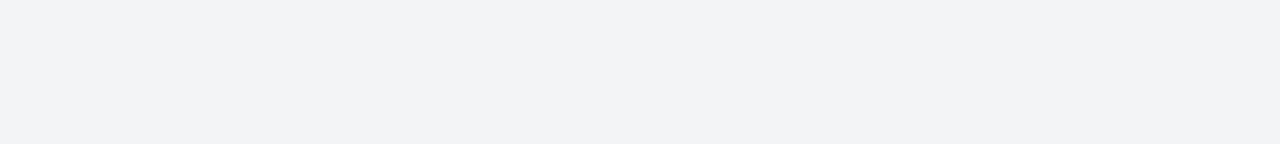
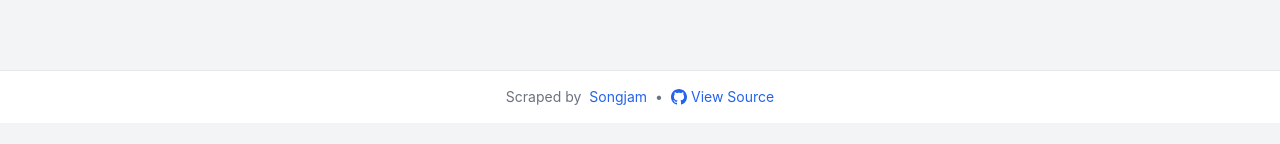
Before and after one commit to adamnusic/alphagrowth-scraper, a React (Vite) app in the folder alphagrowth-visualizer/frontend/: page / in a window 1280 px wide. Shown: the part 538-682 px from the top of the page. Built offline with nearby package versions, Linux system fonts and the light colour scheme; no server answers.

Commit message:
Add footer to App component with credits and source link. This enhances the user interface by providing attribution and access to the source code, improving overall user experience.

```diff
--- a/alphagrowth-visualizer/frontend/src/App.tsx
+++ b/alphagrowth-visualizer/frontend/src/App.tsx
@@ -39,6 +39,37 @@ function App() {
             </div>
           </div>
         </main>
+        <footer className="bg-white border-t border-gray-200 mt-8">
+          <div className="max-w-7xl mx-auto py-4 px-4 sm:px-6 lg:px-8">
+            <div className="flex justify-center items-center space-x-2 text-sm text-gray-500">
+              <span>Scraped by</span>
+              <a
+                href="https://github.com/adamsongjam"
+                target="_blank"
+                rel="noopener noreferrer"
+                className="text-blue-600 hover:text-blue-800 hover:underline"
+              >
+                Songjam
+              </a>
+              <span>•</span>
+              <a
+                href="https://github.com/adamsongjam/alphagrowth-scraper"
+                target="_blank"
+                rel="noopener noreferrer"
+                className="text-blue-600 hover:text-blue-800 hover:underline flex items-center space-x-1"
+              >
+                <svg
+                  viewBox="0 0 24 24"
+                  className="w-4 h-4 fill-current"
+                  aria-hidden="true"
+                >
+                  <path d="M12 0c-6.626 0-12 5.373-12 12 0 5.302 3.438 9.8 8.207 11.387.599.111.793-.261.793-.577v-2.234c-3.338.726-4.033-1.416-4.033-1.416-.546-1.387-1.333-1.756-1.333-1.756-1.089-.745.083-.729.083-.729 1.205.084 1.839 1.237 1.839 1.237 1.07 1.834 2.807 1.304 3.492.997.107-.775.418-1.305.762-1.604-2.665-.305-5.467-1.334-5.467-5.931 0-1.311.469-2.381 1.236-3.221-.124-.303-.535-1.524.117-3.176 0 0 1.008-.322 3.301 1.23.957-.266 1.983-.399 3.003-.404 1.02.005 2.047.138 3.006.404 2.291-1.552 3.297-1.23 3.297-1.23.653 1.653.242 2.874.118 3.176.77.84 1.235 1.911 1.235 3.221 0 4.609-2.807 5.624-5.479 5.921.43.372.823 1.102.823 2.222v3.293c0 .319.192.694.801.576 4.765-1.589 8.199-6.086 8.199-11.386 0-6.627-5.373-12-12-12z"/>
+                </svg>
+                <span>View Source</span>
+              </a>
+            </div>
+          </div>
+        </footer>
       </div>
     </ErrorBoundary>
   )
```
